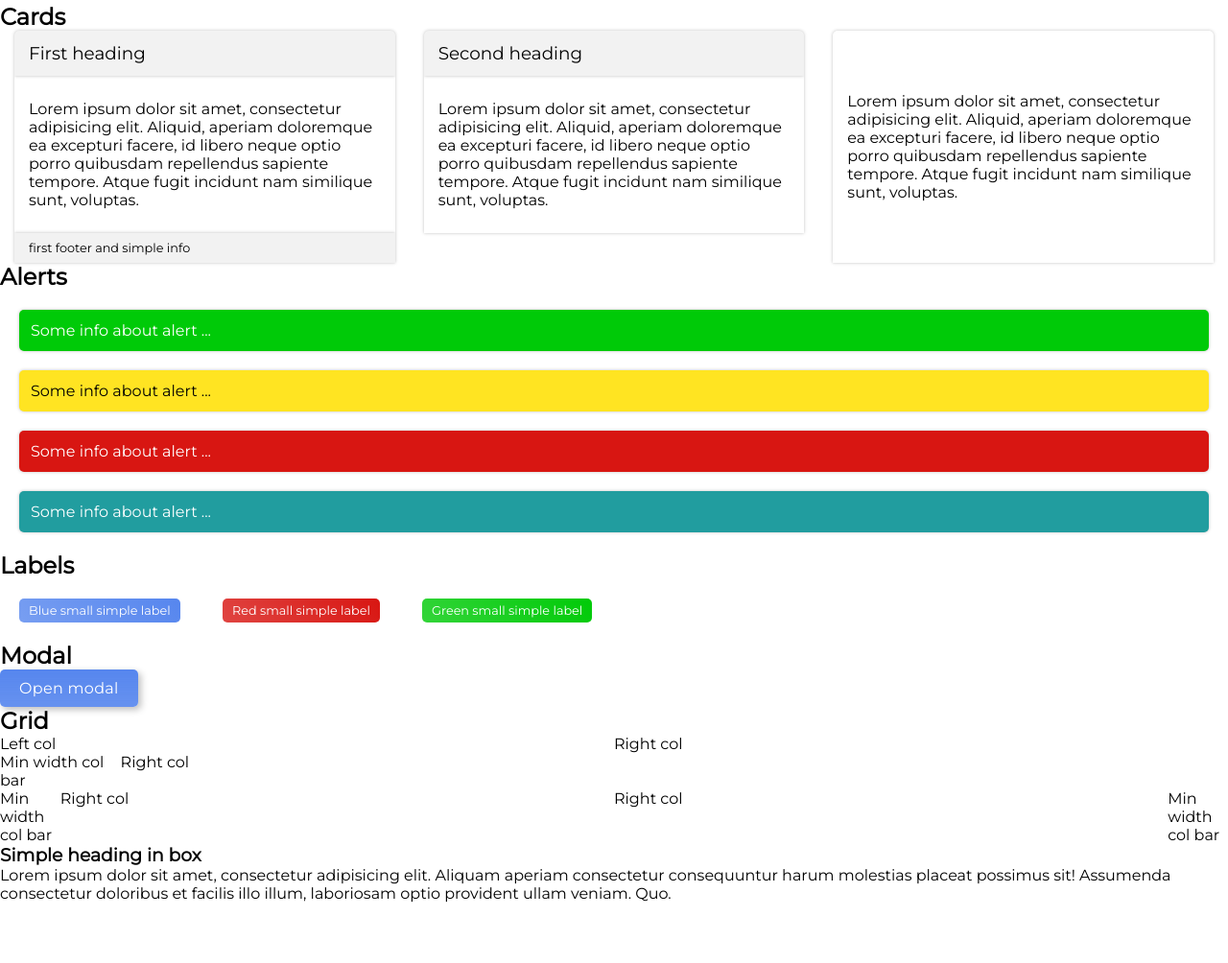
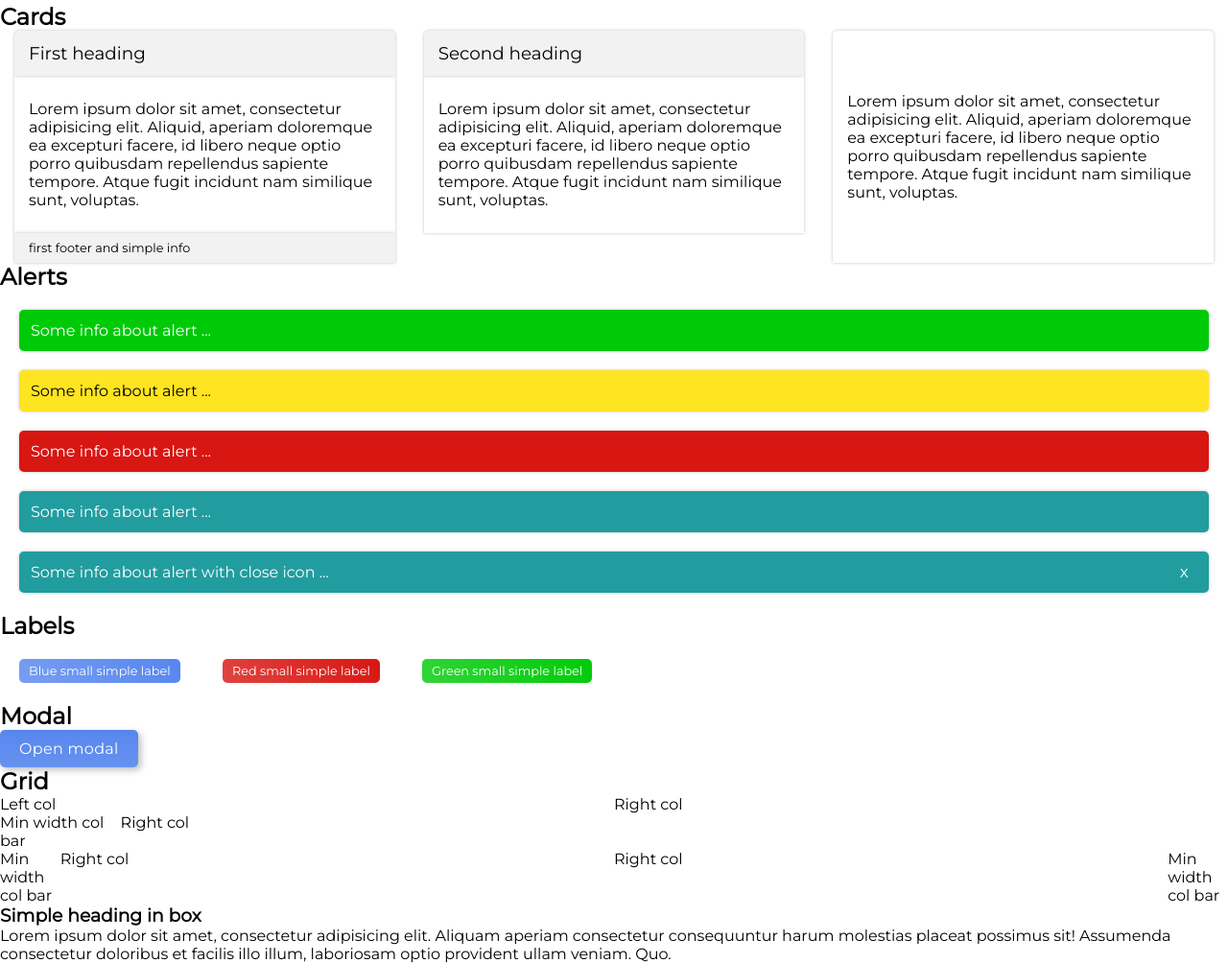
Before and after one commit to tomaszcym/frontbase, a plain HTML site: page index.html in a window 1280 px wide. Shown: the part 933-1937 px from the top of the page at 96% size. Before the commit the page ends 1874 px from the top, so only its background shows below. Drawn offline with nearby package versions, Linux system fonts and the light colour scheme.

Commit message:
alert update

```diff
--- a/css/frontbase.less
+++ b/css/frontbase.less
@@ -71,7 +71,8 @@
   padding: 10px;
   border: none;
   box-shadow: @shadow-primary;
-  border-radius: if((@border-radius), 5px, 0);;
+  border-radius: if((@border-radius), 5px, 0);
+  resize: vertical;
 
   &.valid-error {
     border: 1px solid @red;
@@ -99,6 +100,7 @@
   box-shadow: 3px 3px 7px 0 fade(#000, 25%);
   transition: all .2s;
   border-radius: if((@border-radius), 5px, 0);;
+  cursor: pointer;
 
   &:hover {
     box-shadow: 1px 1px 7px 0 fade(#000, 25%);
@@ -249,10 +251,22 @@
 
 // alert
 .alert {
+  position: relative;
   display: block;
   padding: 12px;
   border-radius: if((@border-radius), 5px, 0);
   box-shadow: @shadow-primary;
+
+  .alert-close-btn {
+    background: transparent;
+    border: none;
+    cursor: pointer;
+    position: absolute;
+    right: 5px;
+    top: 50%;
+    transform: translate(-50%, -50%);
+    color: inherit;
+  }
 
   &.alert-success {
     background: @green;
--- a/index.html
+++ b/index.html
@@ -126,6 +126,10 @@
         <div class="alert alert-warning alert-toggle">Some info about alert ...</div>
         <div class="alert alert-error alert-toggle">Some info about alert ...</div>
         <div class="alert alert-info">Some info about alert ...</div>
+        <div class="alert alert-info">
+            Some info about alert with close icon ...
+            <button class="alert-close-btn">X</button>
+        </div>
     </div>
 
 
--- a/js/frontbase.js
+++ b/js/frontbase.js
@@ -17,6 +17,10 @@ $(document).ready(function () {
         $(this).closest('.modal').removeClass('active');
     });
 
+    $('.alert-close-btn').click(function () {
+        $(this).closest('.alert').fadeOut();
+    });
+
 });
 
 
```
Also changed, not shown: css/style.css, 1 other file.
